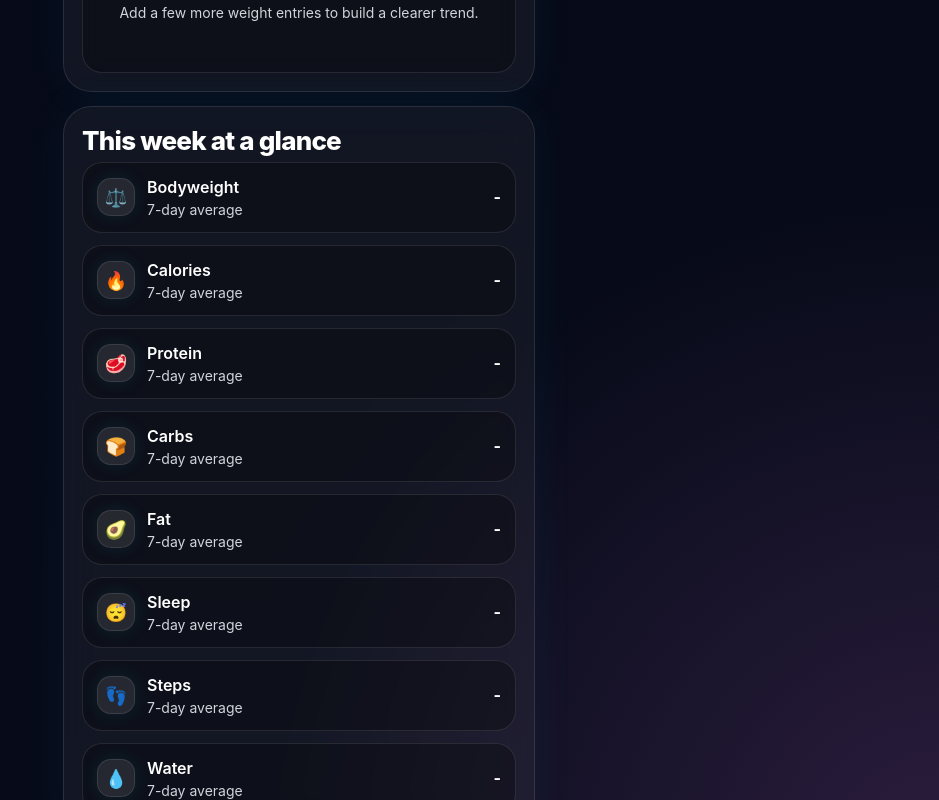
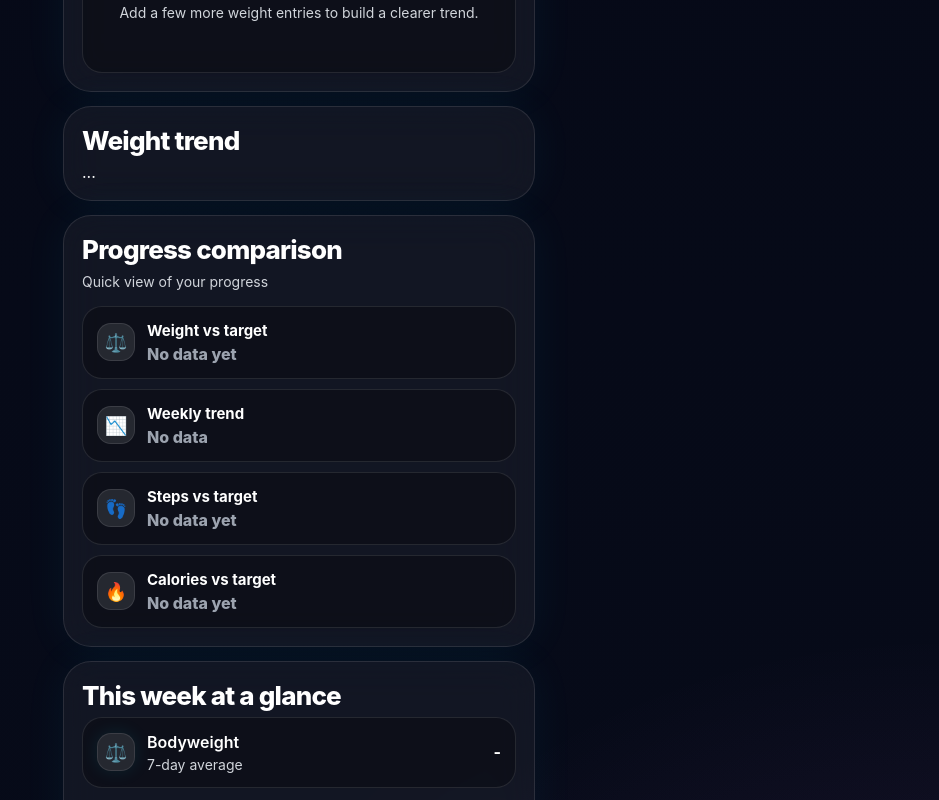
Before and after one commit to franfarr/fitness-tracker-premium, a React (Vite) app: page / in a window 1280 px wide. Shown: the part 1900-2700 px from the top of the page, without its empty margins (341-1280 px from the left). Built offline with nearby package versions, Linux system fonts and the light colour scheme.

Commit message:
Update App.jsx

```diff
--- a/src/App.jsx
+++ b/src/App.jsx
@@ -171,6 +171,25 @@ function validChartPoints(data) {
   return data.filter((point) => typeof point.value === "number" && !Number.isNaN(point.value));
 }
 
+function compareValue(actual, target, unit, lowerIsBetter = false) {
+  if (actual == null || target == null || target === "") {
+    return { text: "No data yet", good: null };
+  }
+
+  const diff = +(actual - Number(target)).toFixed(1);
+  const abs = Math.abs(diff);
+
+  if (diff === 0) {
+    return { text: "On target", good: true };
+  }
+
+  const good = lowerIsBetter ? diff < 0 : diff > 0;
+
+  return {
+    text: `${diff > 0 ? "+" : "-"}${abs} ${unit}`,
+    good,
+  };
+}
 function App() {
   const [state, setState] = useState(defaultState);
   const [tab, setTab] = useState("dashboard");
@@ -240,6 +259,19 @@ function App() {
     ...field,
     avg: avg(last7.map((key) => Number(state.entries[key]?.metrics?.[field.id]))),
   }));
+
+  const weightVsTarget = compareValue(currentWeight, state.goals?.bw, "kg", true);
+
+const stepsAvg = metricAverages.find((f) => f.id === "steps")?.avg;
+const caloriesAvg = metricAverages.find((f) => f.id === "calories")?.avg;
+
+const stepsVsTarget = compareValue(stepsAvg, state.goals?.steps, "steps", false);
+const caloriesVsTarget = compareValue(caloriesAvg, state.goals?.calories, "kcal", true);
+
+const weeklyTrendText =
+  weeklyWeightChange != null
+    ? `${weeklyWeightChange < 0 ? "-" : "+"}${Math.abs(weeklyWeightChange)} kg`
+    : "No data";
 
   function updateEntry(updater) {
     setState((prev) => {
@@ -431,6 +463,41 @@ function App() {
       validWeightPoints={validWeightPoints}
     />
   )}
+</Panel>
+              <Panel title="Weight trend">
+  ...
+</Panel>
+
+<Panel title="Progress comparison" subtitle="Quick view of your progress">
+  <div style={styles.comparisonGrid}>
+    <ComparisonCard
+      icon="⚖️"
+      title="Weight vs target"
+      value={weightVsTarget.text}
+      good={weightVsTarget.good}
+    />
+
+    <ComparisonCard
+      icon="📉"
+      title="Weekly trend"
+      value={weeklyTrendText}
+      good={weeklyWeightChange != null ? weeklyWeightChange <= 0 : null}
+    />
+
+    <ComparisonCard
+      icon="👣"
+      title="Steps vs target"
+      value={stepsVsTarget.text}
+      good={stepsVsTarget.good}
+    />
+
+    <ComparisonCard
+      icon="🔥"
+      title="Calories vs target"
+      value={caloriesVsTarget.text}
+      good={caloriesVsTarget.good}
+    />
+  </div>
 </Panel>
 
               <Panel title="This week at a glance">
@@ -754,6 +821,27 @@ function MetricCard({ title, value, subtitle, note }) {
       <div style={styles.metricValue}>{value}</div>
       <div style={styles.metricSub}>{subtitle}</div>
       <div style={styles.metricNote}>{note}</div>
+    </div>
+  );
+}
+
+function ComparisonCard({ icon, title, value, good }) {
+  const color =
+    good == null
+      ? "#9ca3af"
+      : good
+      ? "#4ade80"
+      : "#f87171";
+
+  return (
+    <div style={styles.comparisonCard}>
+      <div style={styles.compareTop}>
+        <div style={styles.compareIcon}>{icon}</div>
+        <div>
+          <div style={styles.compareTitle}>{title}</div>
+          <div style={{ ...styles.compareValue, color }}>{value}</div>
+        </div>
+      </div>
     </div>
   );
 }
@@ -1680,7 +1768,47 @@ legendLineGreen: {
   background: "repeating-linear-gradient(90deg, #ef4444 0 8px, transparent 8px 14px)",
   display: "inline-block",
 },
-
+comparisonGrid: {
+  display: "grid",
+  gap: 10,
+},
+
+comparisonCard: {
+  background: "rgba(0,0,0,0.28)",
+  border: "1px solid rgba(255,255,255,0.10)",
+  borderRadius: 20,
+  padding: 14,
+},
+
+compareTop: {
+  display: "flex",
+  alignItems: "center",
+  gap: 12,
+},
+
+compareIcon: {
+  width: 38,
+  height: 38,
+  borderRadius: 14,
+  background: "rgba(255,255,255,0.10)",
+  border: "1px solid rgba(255,255,255,0.10)",
+  display: "flex",
+  alignItems: "center",
+  justifyContent: "center",
+  fontSize: 18,
+},
+
+compareTitle: {
+  color: "#ffffff",
+  fontSize: 15,
+  fontWeight: 700,
+},
+
+compareValue: {
+  marginTop: 4,
+  fontSize: 16,
+  fontWeight: 800,
+},
 };
 
 export default App;
```
